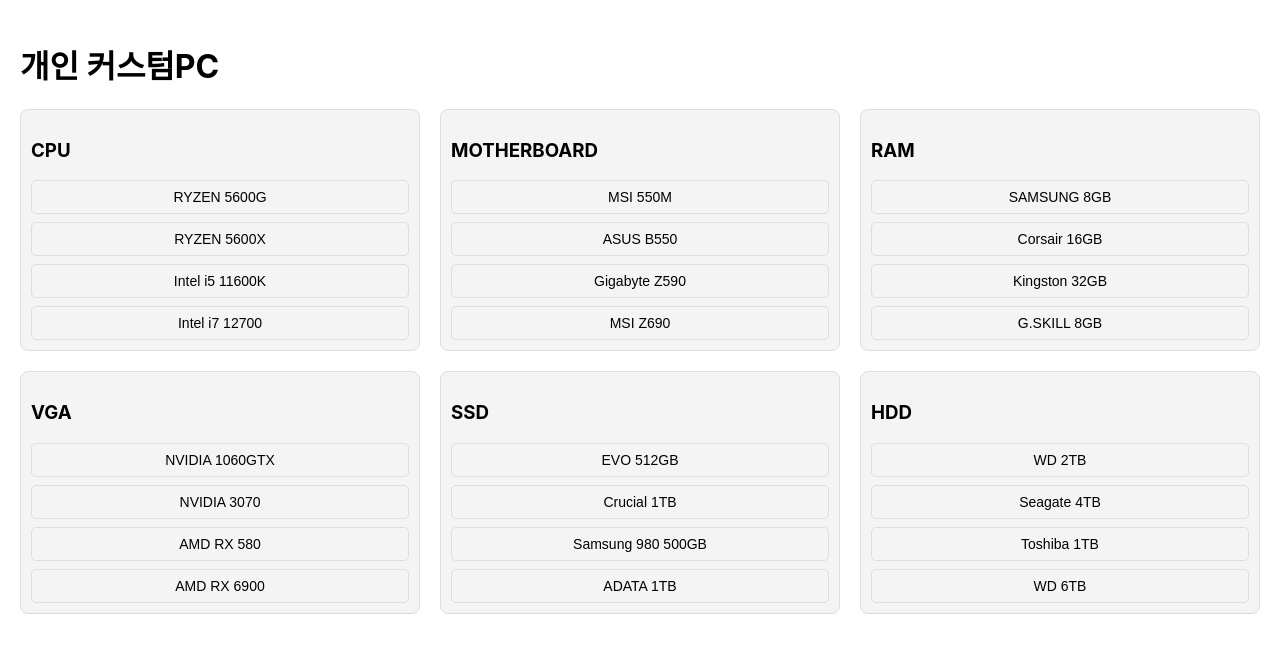
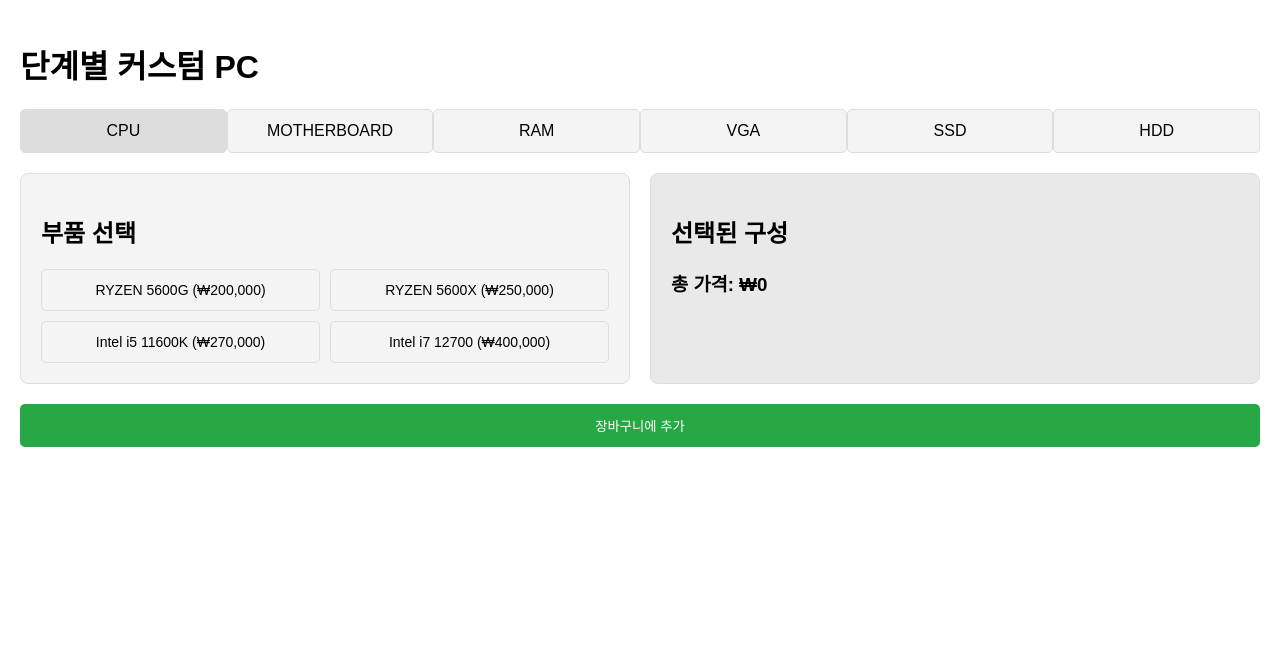
Before and after one commit to networkSorcerer/KDT_MINI_FRONTEND, a React (Create React App) app: page /own-pc-customization in a window 1280 px wide. Shown: the top 652 px of the page. Built offline with nearby package versions, Linux system fonts and the light colour scheme.

Commit message:
Update OwnPCCustomization.jsx

```diff
--- a/src/components/OwnPCCustomization.jsx
+++ b/src/components/OwnPCCustomization.jsx
@@ -1,82 +1,173 @@
 import React, { useState } from "react";
 
-const OwnPCCustomizing = () => {
-  // 부품 목록을 상태로 관리
-  const [selectedParts, setSelectedParts] = useState({});
+const StepwisePCCustomizing = () => {
+  const [currentStep, setCurrentStep] = useState(0); // 현재 단계
+  const [selectedParts, setSelectedParts] = useState({}); // 선택된 부품
   const [cart, setCart] = useState([]); // 장바구니 상태
-  const [isPartSelected, setIsPartSelected] = useState(false); // 부품이 선택되었는지 여부
 
-  // 각 부품에 대한 선택지
-  const partsOptions = {
-    cpu: ["RYZEN 5600G", "RYZEN 5600X", "Intel i5 11600K", "Intel i7 12700"],
-    motherboard: ["MSI 550M", "ASUS B550", "Gigabyte Z590", "MSI Z690"],
-    ram: ["SAMSUNG 8GB", "Corsair 16GB", "Kingston 32GB", "G.SKILL 8GB"],
-    vga: ["NVIDIA 1060GTX", "NVIDIA 3070", "AMD RX 580", "AMD RX 6900"],
-    ssd: ["EVO 512GB", "Crucial 1TB", "Samsung 980 500GB", "ADATA 1TB"],
-    hdd: ["WD 2TB", "Seagate 4TB", "Toshiba 1TB", "WD 6TB"],
+  // 각 부품에 대한 선택지와 가격
+  const partsOptions = [
+    {
+      category: "cpu",
+      options: [
+        { name: "RYZEN 5600G", price: 200000 },
+        { name: "RYZEN 5600X", price: 250000 },
+        { name: "Intel i5 11600K", price: 270000 },
+        { name: "Intel i7 12700", price: 400000 },
+      ],
+    },
+    {
+      category: "motherboard",
+      options: [
+        { name: "MSI 550M", price: 120000 },
+        { name: "ASUS B550", price: 140000 },
+        { name: "Gigabyte Z590", price: 200000 },
+        { name: "MSI Z690", price: 300000 },
+      ],
+    },
+    {
+      category: "ram",
+      options: [
+        { name: "SAMSUNG 8GB", price: 50000 },
+        { name: "Corsair 16GB", price: 100000 },
+        { name: "Kingston 32GB", price: 150000 },
+        { name: "G.SKILL 8GB", price: 60000 },
+      ],
+    },
+    {
+      category: "vga",
+      options: [
+        { name: "NVIDIA 1060GTX", price: 300000 },
+        { name: "NVIDIA 3070", price: 600000 },
+        { name: "AMD RX 580", price: 350000 },
+        { name: "AMD RX 6900", price: 1000000 },
+      ],
+    },
+    {
+      category: "ssd",
+      options: [
+        { name: "EVO 512GB", price: 80000 },
+        { name: "Crucial 1TB", price: 120000 },
+        { name: "Samsung 980 500GB", price: 100000 },
+        { name: "ADATA 1TB", price: 90000 },
+      ],
+    },
+    {
+      category: "hdd",
+      options: [
+        { name: "WD 2TB", price: 70000 },
+        { name: "Seagate 4TB", price: 150000 },
+        { name: "Toshiba 1TB", price: 50000 },
+        { name: "WD 6TB", price: 250000 },
+      ],
+    },
+  ];
+
+  // 부품 선택 처리
+  const handleSelectPart = (category, part) => {
+    setSelectedParts({
+      ...selectedParts,
+      [category]: part,
+    });
+    setCurrentStep((prevStep) => prevStep + 1); // 다음 단계로 이동
   };
 
-  // 부품을 선택했을 때 처리하는 함수
-  const handleSelectPart = (partCategory, part) => {
-    setSelectedParts({
-      ...selectedParts,
-      [partCategory]: part,
-    });
-    setIsPartSelected(true);
-  };
-
-  // 장바구니에 선택된 모든 부품을 추가하는 함수
+  // 장바구니에 추가
   const addToCart = () => {
-    if (
-      Object.keys(selectedParts).length === Object.keys(partsOptions).length
-    ) {
-      setCart((prevCart) => [...prevCart, selectedParts]); // 모든 부품을 장바구니에 추가
-      alert("선택된 부품들이 장바구니에 추가되었습니다!");
+    if (Object.keys(selectedParts).length === partsOptions.length) {
+      setCart((prevCart) => [...prevCart, selectedParts]);
+      alert("구성이 장바구니에 추가되었습니다!");
+      setSelectedParts({});
+      setCurrentStep(0); // 초기화
     } else {
-      alert("모든 부품을 선택해 주세요.");
+      alert("모든 항목을 선택해 주세요.");
     }
   };
 
+  // 총 가격 계산
+  const calculateTotalPrice = (config) => {
+    return Object.values(config).reduce((sum, part) => sum + part.price, 0);
+  };
+
+  // 가격 포맷 (원화, 3자리마다 쉼표)
+  const formatPrice = (price) => {
+    return price.toLocaleString("ko-KR", {
+      style: "currency",
+      currency: "KRW",
+    });
+  };
+
+  // 선택된 부품 순서
+  const selectedPartOrder = ["cpu", "motherboard", "ram", "vga", "ssd", "hdd"];
+
   return (
     <div style={styles.container}>
-      <h1>개인 커스텀PC</h1>
+      <h1>단계별 커스텀 PC</h1>
 
-      <div style={styles.partsList}>
-        {Object.keys(partsOptions).map((partCategory) => (
-          <div key={partCategory} style={styles.partCategory}>
-            <h3>{partCategory.toUpperCase()}</h3>
+      {/* 부품 선택 버튼 위치 변경 */}
+      <div style={styles.stepButtons}>
+        {partsOptions.map((part, index) => (
+          <button
+            key={part.category}
+            onClick={() => setCurrentStep(index)}
+            style={{
+              ...styles.stepButton,
+              backgroundColor: currentStep === index ? "#ddd" : "#f4f4f4",
+            }}
+          >
+            {part.category.toUpperCase()}
+          </button>
+        ))}
+      </div>
+
+      <div style={styles.content}>
+        {/* 부품 선택 */}
+        <div style={styles.stepContainer}>
+          <h2>부품 선택</h2>
+
+          {/* 현재 단계 표시 */}
+          {currentStep < partsOptions.length && (
             <div style={styles.optionList}>
-              {partsOptions[partCategory].map((part, index) => (
+              {partsOptions[currentStep].options.map((option, index) => (
                 <button
                   key={index}
-                  onClick={() => handleSelectPart(partCategory, part)}
+                  onClick={() =>
+                    handleSelectPart(partsOptions[currentStep].category, option)
+                  }
                   style={styles.optionButton}
                 >
-                  {part}
+                  {option.name} ({formatPrice(option.price)})
                 </button>
               ))}
             </div>
+          )}
+        </div>
+
+        {/* 선택된 구성 */}
+        <div style={styles.summaryContainer}>
+          <h2>선택된 구성</h2>
+          <div style={styles.selectedParts}>
+            {selectedPartOrder.map(
+              (category) =>
+                selectedParts[category] && (
+                  <div key={category} style={styles.selectedItem}>
+                    <strong>{category.toUpperCase()}:</strong>{" "}
+                    {selectedParts[category].name} (
+                    {formatPrice(selectedParts[category].price)})
+                  </div>
+                )
+            )}
           </div>
-        ))}
+          <h3>총 가격: {formatPrice(calculateTotalPrice(selectedParts))}</h3>
+        </div>
       </div>
 
-      {/* 선택된 부품 리스트 */}
-      {isPartSelected && (
-        <div style={styles.selectedParts}>
-          <h3>선택된 부품</h3>
-          <ul>
-            {Object.keys(selectedParts).map((category) => (
-              <li key={category}>
-                <strong>{category.toUpperCase()}:</strong>{" "}
-                {selectedParts[category]}
-              </li>
-            ))}
-          </ul>
-          <button onClick={addToCart} style={styles.cartButton}>
-            장바구니에 추가
-          </button>
-        </div>
-      )}
+      {/* 장바구니 추가 버튼 */}
+      <div style={styles.cartButtonContainer}>
+        <button onClick={addToCart} style={styles.cartButton}>
+          장바구니에 추가
+        </button>
+      </div>
 
       {/* 장바구니 보기 */}
       {cart.length > 0 && (
@@ -89,10 +180,12 @@
                 <ul>
                   {Object.keys(pc).map((category) => (
                     <li key={category}>
-                      <strong>{category.toUpperCase()}:</strong> {pc[category]}
+                      <strong>{category.toUpperCase()}:</strong>{" "}
+                      {pc[category].name} ({formatPrice(pc[category].price)})
                     </li>
                   ))}
                 </ul>
+                <h4>총 가격: {formatPrice(calculateTotalPrice(pc))}</h4>
               </li>
             ))}
           </ul>
@@ -105,25 +198,42 @@
 const styles = {
   container: {
     padding: "20px",
+    fontFamily: "Arial, sans-serif",
   },
-  partsList: {
-    display: "grid",
-    gridTemplateColumns: "repeat(3, 1fr)",
-    gap: "20px",
+  content: {
+    display: "flex",
+    justifyContent: "space-between",
+    marginBottom: "20px",
   },
-  partCategory: {
-    padding: "10px",
+  stepButtons: {
+    display: "flex",
+    justifyContent: "space-between",
+    marginBottom: "20px", // 버튼 사이 여백
+  },
+  stepButton: {
+    padding: "12px",
+    fontSize: "16px",
+    border: "1px solid #ddd",
+    borderRadius: "5px",
+    cursor: "pointer",
+    width: "100%",
+    textAlign: "center",
+  },
+  stepContainer: {
+    flex: 1,
+    padding: "20px",
     border: "1px solid #ddd",
     borderRadius: "8px",
     backgroundColor: "#f4f4f4",
+    marginRight: "20px",
   },
   optionList: {
-    display: "flex",
-    flexDirection: "column",
-    gap: "8px",
+    display: "grid",
+    gridTemplateColumns: "repeat(2, 1fr)",
+    gap: "10px",
   },
   optionButton: {
-    padding: "8px",
+    padding: "12px",
     fontSize: "14px",
     cursor: "pointer",
     backgroundColor: "#f4f4f4",
@@ -131,29 +241,39 @@
     borderRadius: "5px",
     textAlign: "center",
   },
-  selectedParts: {
-    marginTop: "20px",
-    padding: "10px",
+  summaryContainer: {
+    flex: 1,
+    padding: "20px",
     border: "1px solid #ddd",
     borderRadius: "8px",
     backgroundColor: "#e9e9e9",
   },
+  selectedParts: {
+    marginBottom: "20px",
+  },
+  selectedItem: {
+    marginBottom: "10px",
+  },
+  cartButtonContainer: {
+    marginTop: "20px",
+    textAlign: "center",
+  },
   cartButton: {
-    marginTop: "10px",
-    padding: "10px 20px",
+    padding: "12px 24px",
     backgroundColor: "#28a745",
     color: "white",
     border: "none",
     borderRadius: "5px",
     cursor: "pointer",
+    width: "100%",
   },
   cart: {
     marginTop: "20px",
-    padding: "10px",
+    padding: "20px",
     border: "1px solid #ddd",
     borderRadius: "8px",
     backgroundColor: "#f9f9f9",
   },
 };
 
-export default OwnPCCustomizing;
+export default StepwisePCCustomizing;
```
